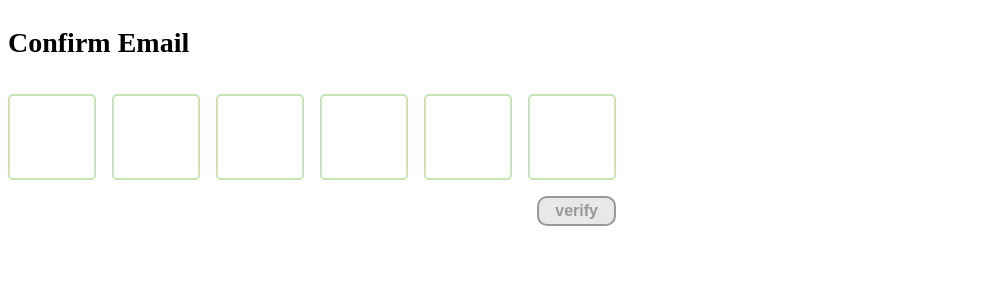
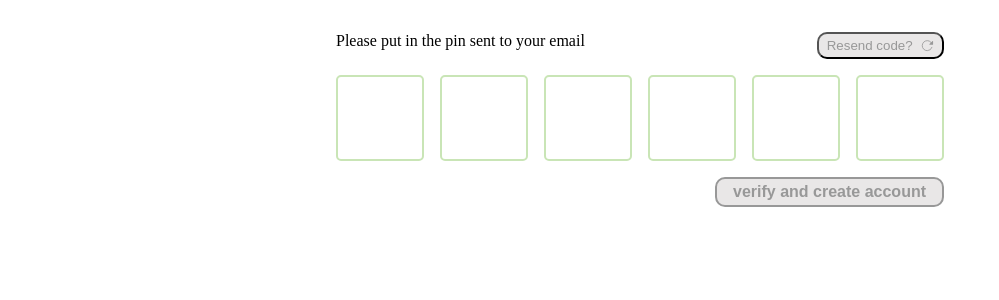
Before and after one commit to hack4impact-calpoly/one-cool-earth-25, a Next.js app: page /confirm-email in a window 1280 px wide. Shown: the top 300 px of the page, without its empty margins (0-999 px from the left). Built offline with nearby package versions, Linux system fonts and the light colour scheme; no server answers.

Commit message:
update for confirm email

```diff
--- a/package.json
+++ b/package.json
@@ -17,7 +17,10 @@
     "mongoose": "^8",
     "next": "^14",
     "react": "^18",
-    "react-dom": "^18"
+    "react-dom": "^18",
+    "react-icons": "^5.5.0",
+    "react-spinner": "^0.2.7",
+    "react-spinners": "^0.17.0"
   },
   "devDependencies": {
     "@types/node": "^20",
--- a/src/components/ConfirmAccountForm.tsx
+++ b/src/components/ConfirmAccountForm.tsx
@@ -1,16 +1,30 @@
 "use client";
 
 import { useSignUp } from "@clerk/nextjs";
-import { useState, useRef } from "react";
+import { useState, useRef, useEffect } from "react";
 import { useRouter } from "next/navigation";
-
 import styles from "@/styles/ConfirmEmail.module.css";
+import { IoReloadOutline } from "react-icons/io5";
 
 export default function ConfirmAccountPage() {
   const { isLoaded, signUp, setActive } = useSignUp();
   const [code, setCode] = useState(["", "", "", "", "", ""]);
+  const [error, setError] = useState("");
+  const [cooldown, setCooldown] = useState(0);
+
   const router = useRouter();
   const inputsRef = useRef<(HTMLInputElement | null)[]>([]);
+
+  // Countdown timer
+  useEffect(() => {
+    if (cooldown <= 0) return;
+
+    const timer = setTimeout(() => {
+      setCooldown((prev) => prev - 1);
+    }, 1000);
+
+    return () => clearTimeout(timer);
+  }, [cooldown]);
 
   const verify = async () => {
     if (!isLoaded) return;
@@ -25,20 +39,33 @@ export default function ConfirmAccountPage() {
         await setActive({ session: result.createdSessionId });
         router.push("/");
       }
-    } catch (err) {
-      console.error(err);
+    } catch (err: any) {
+      setError(err.errors?.[0]?.message || "Invalid code");
+    }
+  };
+
+  const resendCode = async () => {
+    if (!isLoaded || cooldown > 0) return;
+
+    try {
+      await signUp.prepareEmailAddressVerification({
+        strategy: "email_code",
+      });
+
+      setCooldown(30); // 30 second cooldown
+      setError("");
+    } catch (err: any) {
+      setError(err.errors?.[0]?.message || "Failed to resend code");
     }
   };
 
   const updateAtIndex = (index: number, value: string) => {
-    // Only allow one digit (remove regex if you want letters too)
     if (!/^\d?$/.test(value)) return;
 
     const newCode = [...code];
     newCode[index] = value;
     setCode(newCode);
 
-    // Move to next input if value entered
     if (value && index < 5) {
       inputsRef.current[index + 1]?.focus();
     }
@@ -51,8 +78,15 @@ export default function ConfirmAccountPage() {
   };
 
   return (
+    <div className={styles.container}>
       <div className={styles.confirmDisplay}>
-      <h1 className={styles.headerText}>Confirm Email</h1>
+        <div className={styles.spaceApart}>
+          Please put in the pin sent to your email
+          <button onClick={resendCode} className={styles.resendButton} disabled={cooldown > 0}>
+            {cooldown > 0 ? `Resend code in ${cooldown}s` : "Resend code?"} <IoReloadOutline />
+          </button>
+        </div>
+
         <div className={styles.inputContainer}>
           {code.map((value, index) => (
             <input
@@ -68,9 +102,11 @@ export default function ConfirmAccountPage() {
           ))}
         </div>
 
-      <button onClick={verify} className={styles.verifyButton} disabled={code.some((c) => c == "")}>
-        verify
+        {error && <p className={styles.error}>{error}</p>}
+        <button onClick={verify} className={styles.verifyButton} disabled={code.some((c) => c === "")}>
+          verify and create account
         </button>
+      </div>
     </div>
   );
 }
--- a/src/styles/ConfirmEmail.module.css
+++ b/src/styles/ConfirmEmail.module.css
@@ -51,3 +51,29 @@
 .headerText {
   font-size: 1.75rem;
 }
+
+.container {
+  width: 100%;
+  display: flex;
+  align-items: center;
+  justify-content: center;
+  margin-top: 2rem;
+}
+
+.spaceApart {
+  display: flex;
+  width: 100%;
+  justify-content: space-between;
+  font-weight: normal;
+}
+
+.resendButton {
+  display: flex;
+  justify-content: center;
+  align-items: center;
+  gap: 0.5rem;
+  background-color: #e9e7e7;
+  padding: 0.25rem 0.5rem;
+  border-radius: 10px;
+  color: #989898;
+}
```
Also changed, not shown: src/components/CreateAccountForm.tsx (+33 -17 lines), 1 other file (tests, documents, lock files or other folders). Lines whose indentation alone changed are shown as unchanged.
